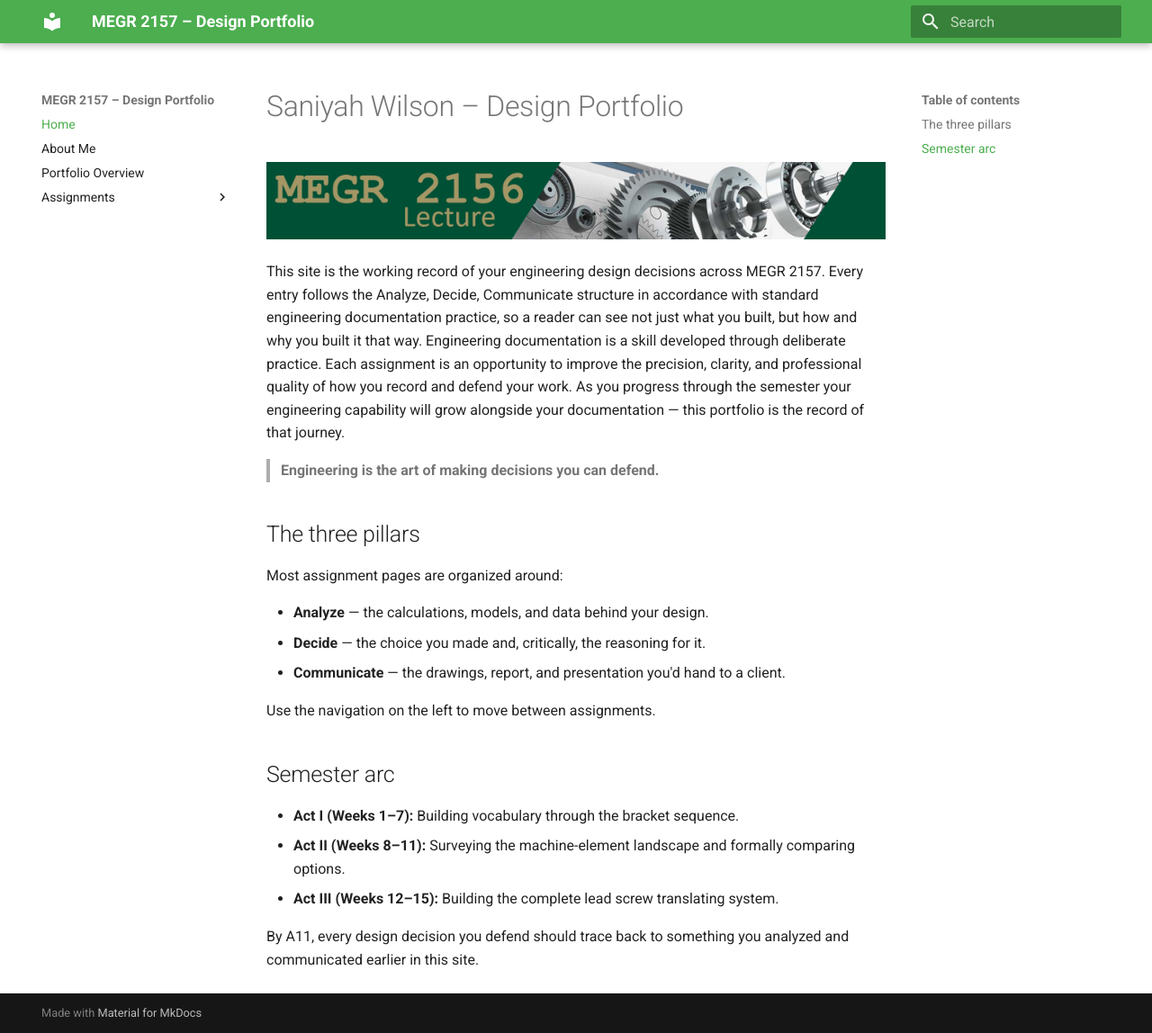
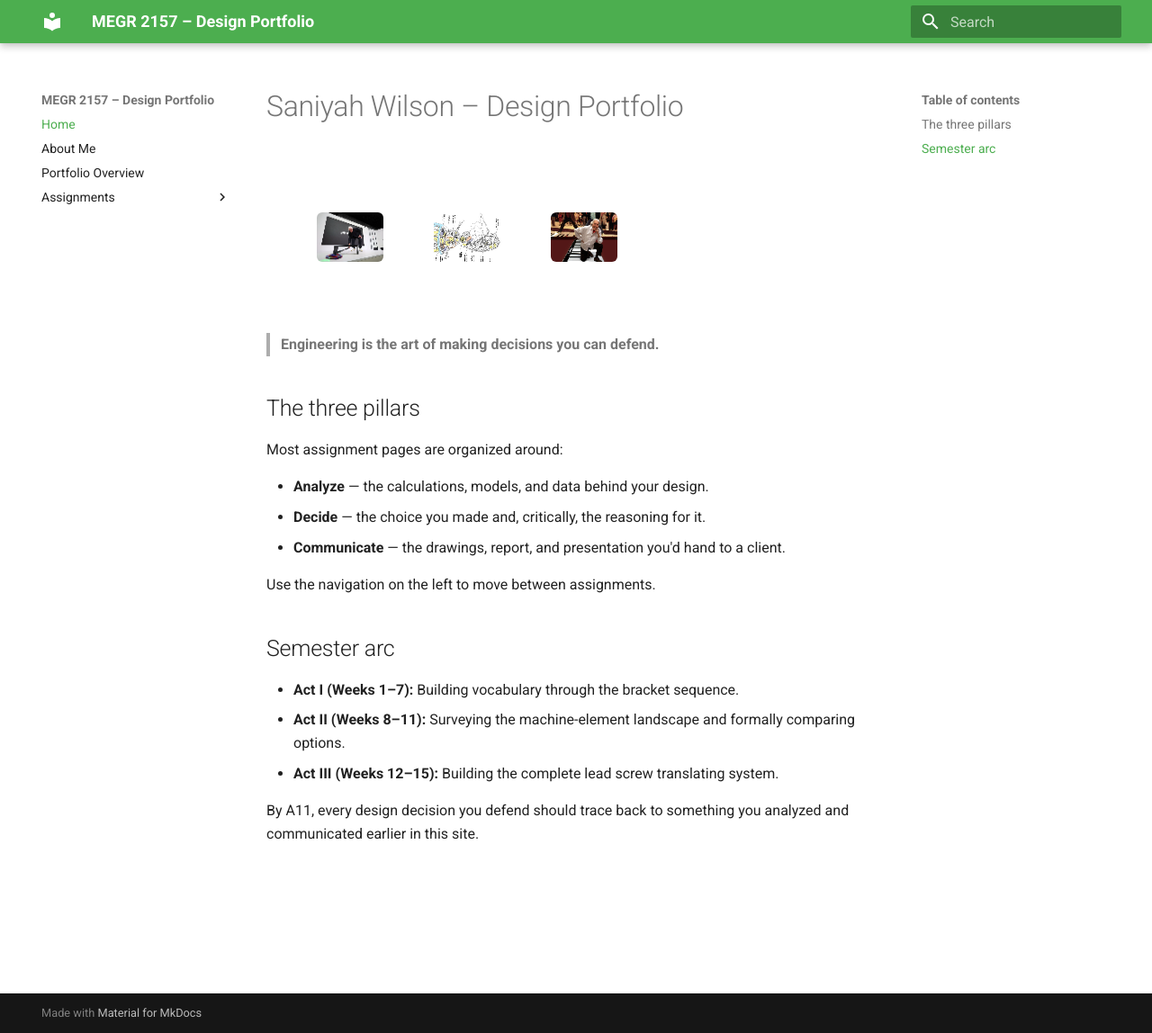
Before and after one commit to swils201/megr2156portfolio, an MkDocs documentation site: the page built from docs/index.md, in a window 1280 px wide and 1148 px high. Shown: the whole window at 90% size. Built offline with MkDocs 1.6.1 and Material for MkDocs 9.7.7, drawn with Linux system fonts in a browser that asks for light colours.

Commit message:
Update index.md

```diff
--- a/docs/index.md
+++ b/docs/index.md
@@ -1,8 +1,7 @@
 # Saniyah Wilson – Design Portfolio
 
-![MEGR 2156-7 Title](MEGR2156title.png)
+![Banner](collage_3x1.png)
 
-This site is the working record of your engineering design decisions across MEGR 2157. Every entry follows the Analyze, Decide, Communicate structure in accordance with standard engineering documentation practice, so a reader can see not just what you built, but how and why you built it that way. Engineering documentation is a skill developed through deliberate practice. Each assignment is an opportunity to improve the precision, clarity, and professional quality of how you record and defend your work. As you progress through the semester your engineering capability will grow alongside your documentation — this portfolio is the record of that journey.
 
 > **Engineering is the art of making decisions you can defend.**
 
```
